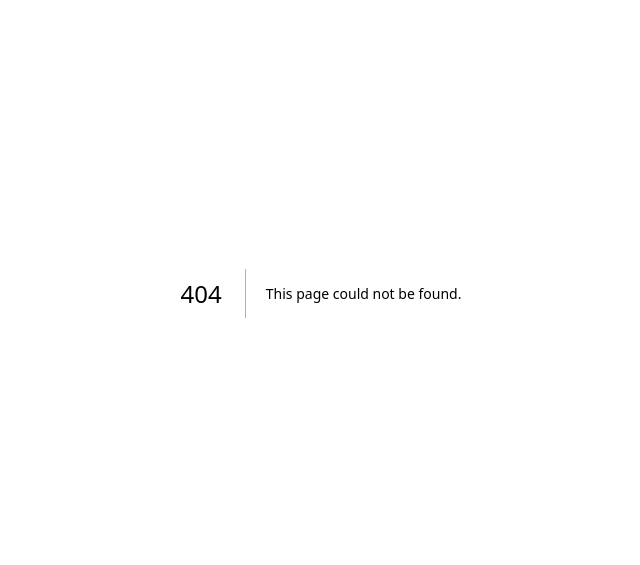
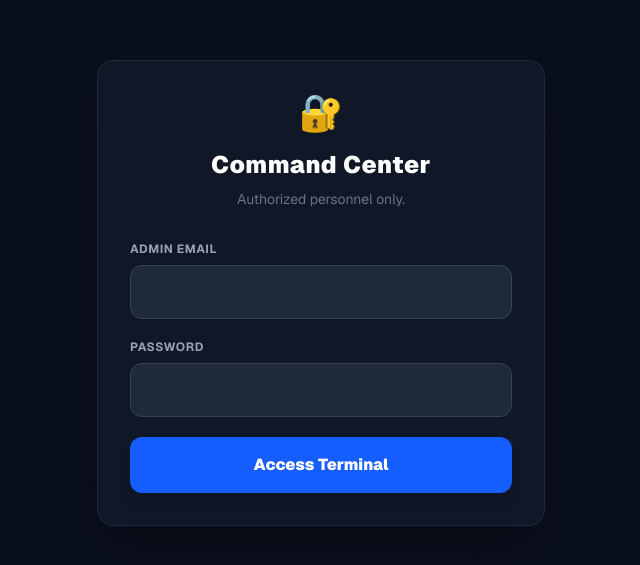
Before and after one commit to baklehmoumen-ux/engineer-pcs-website, a Next.js app: page /admin-login in a window 1280 px wide. Before the commit this address had no page. Shown: the part 107-672 px from the top of the page, without its empty margins (319-959 px from the left). Built offline with nearby package versions, Linux system fonts and the light colour scheme; no server answers.

Commit message:
updated navigation bar

```diff
--- /dev/null
+++ b/src/app/admin-login/page.jsx
@@ -0,0 +1,83 @@
+"use client";
+
+import React, { useState } from 'react';
+import { supabase } from '@/lib/supabase';
+
+export default function AdminLogin() {
+  const [email, setEmail] = useState('');
+  const [password, setPassword] = useState('');
+  const [error, setError] = useState('');
+  const [loading, setLoading] = useState(false);
+
+  const handleLogin = async (e) => {
+    e.preventDefault();
+    setLoading(true);
+    setError('');
+
+    // 1. Authenticate with Supabase
+    const { data, error } = await supabase.auth.signInWithPassword({
+      email,
+      password,
+    });
+
+    if (error) {
+      setError(error.message);
+      setLoading(false);
+    } else if (data?.session) {
+      // 2. Explicitly bake the secure token into a browser Cookie!
+      // The middleware (proxy.js) is looking for a cookie containing 'sb-'
+      document.cookie = `sb-access-token=${data.session.access_token}; path=/; max-age=86400; SameSite=Lax`;
+
+      // 3. Redirect to the now-unlocked admin panel
+      window.location.href = '/admin';
+    }
+  };
+
+  return (
+    <div className="min-h-screen bg-[#0a0f1c] flex items-center justify-center p-4 font-sans">
+      <div className="bg-gray-900 border border-gray-800 p-8 rounded-2xl shadow-2xl w-full max-w-md">
+        <div className="text-center mb-8">
+          <span className="text-4xl">🔐</span>
+          <h1 className="text-2xl font-black text-white mt-4 tracking-wide">Command Center</h1>
+          <p className="text-gray-500 text-sm mt-2">Authorized personnel only.</p>
+        </div>
+
+        {error && (
+          <div className="bg-red-500/10 border border-red-500 text-red-500 text-sm p-3 rounded-lg mb-6 text-center font-bold">
+            {error}
+          </div>
+        )}
+
+        <form onSubmit={handleLogin} className="space-y-5">
+          <div>
+            <label className="block text-xs font-bold text-gray-400 uppercase tracking-wider mb-2">Admin Email</label>
+            <input
+              type="email"
+              required
+              value={email}
+              onChange={(e) => setEmail(e.target.value)}
+              className="w-full bg-gray-800 border border-gray-700 text-white p-3.5 rounded-xl outline-none focus:border-blue-500 transition-colors"
+            />
+          </div>
+          <div>
+            <label className="block text-xs font-bold text-gray-400 uppercase tracking-wider mb-2">Password</label>
+            <input
+              type="password"
+              required
+              value={password}
+              onChange={(e) => setPassword(e.target.value)}
+              className="w-full bg-gray-800 border border-gray-700 text-white p-3.5 rounded-xl outline-none focus:border-blue-500 transition-colors"
+            />
+          </div>
+          <button
+            type="submit"
+            disabled={loading}
+            className="w-full bg-blue-600 hover:bg-blue-700 text-white font-black py-4 rounded-xl shadow-lg transition-transform active:scale-95 mt-4 flex justify-center items-center gap-2"
+          >
+            {loading ? 'Authenticating...' : 'Access Terminal'}
+          </button>
+        </form>
+      </div>
+    </div>
+  );
+}
--- a/src/components/Storefront.jsx
+++ b/src/components/Storefront.jsx
@@ -527,7 +527,7 @@
         </div>
       )}
 
-      {/* 🌟 PREMIUM HEADER NAV WITH INSTAGRAM AND WHATSAPP */}
+      {/* 🌟 PREMIUM HEADER NAV WITH ICON-ONLY INSTAGRAM AND WHATSAPP */}
       <div className="bg-[#101423] text-gray-300 text-[11px] md:text-xs py-2 px-3 md:px-6 flex justify-between items-center z-50 relative border-b border-gray-800/50">
         <div className="flex items-center gap-2 md:gap-3">
           <button onClick={() => setIsMobileMenuOpen(true)} className="lg:hidden text-white hover:text-yellow-400 text-lg md:text-xl transition cursor-pointer">☰</button>
@@ -536,23 +536,25 @@
             {t.proBuilders}
           </span>
         </div>
-        <div className="flex gap-3 md:gap-6 items-center">
+        <div className="flex gap-2 md:gap-4 items-center">
 
-          {/* 🌟 2. ADD AI SEARCH BUTTON HERE */}
-          <button onClick={() => setIsSearchOpen(true)} className="hover:text-indigo-400 text-white font-bold flex items-center gap-1.5 transition text-xs bg-gray-800 hover:bg-gray-700 px-3 py-1.5 rounded-full border border-gray-700 cursor-pointer shadow-sm group">
-            <span className="group-hover:scale-110 transition-transform">🧠</span> Search
+          {/* 🌟 AI SEARCH BUTTON */}
+          <button onClick={() => setIsSearchOpen(true)} className="hover:text-indigo-400 text-white font-bold flex items-center gap-1.5 transition text-xs bg-gray-800 hover:bg-gray-700 px-2.5 md:px-3 py-1.5 rounded-full border border-gray-700 cursor-pointer shadow-sm group">
+            <span className="group-hover:scale-110 transition-transform">🧠</span> <span className="hidden sm:inline">Search</span>
           </button>
 
           <button onClick={() => setLang(lang === 'en' ? 'ar' : 'en')} className="hover:text-yellow-400 text-white font-bold flex items-center gap-1.5 transition text-xs bg-gray-800 hover:bg-gray-700 px-2.5 py-1 rounded-full border border-gray-700 cursor-pointer shadow-sm">
             <span>🌐</span> {lang === 'en' ? 'العربية' : 'English'}
           </button>
 
-          <a href="https://instagram.com/engineer_pcs" target="_blank" rel="noreferrer" className="hover:text-pink-400 flex items-center gap-1.5 transition font-semibold group">
-            <svg className="w-3.5 h-3.5 fill-pink-500 group-hover:scale-110 transition-transform" viewBox="0 0 24 24"><path d="M12 2.163c3.204 0 3.584.012 4.85.07 3.252.148 4.771 1.691 4.919 4.919.058 1.265.069 1.645.069 4.849 0 3.205-.012 3.584-.069 4.849-.149 3.225-1.664 4.771-4.919 4.919-1.266.058-1.644.07-4.85.07-3.204 0-3.584-.012-4.849-.07-3.26-.149-4.771-1.699-4.919-4.92-.058-1.265-.07-1.644-.07-4.849 0-3.204.013-3.583.07-4.849.149-3.227 1.664-4.771 4.919-4.919 1.266-.057 1.645-.069 4.849-.069zm0-2.163c-3.259 0-3.667.014-4.947.072-4.358.2-6.78 2.618-6.98 6.98-.059 1.281-.073 1.689-.073 4.948 0 3.259.014 3.668.072 4.948.2 4.358 2.618 6.78 6.98 6.98 1.281.058 1.689.072 4.948.072 3.259 0 3.668-.014 4.948-.072 4.354-.2 6.782-2.618 6.979-6.98.059-1.28.073-1.689.073-4.948 0-3.259-.014-3.667-.072-4.947-.196-4.354-2.617-6.78-6.979-6.98-1.281-.059-1.69-.073-4.949-.073zm0 5.838c-3.403 0-6.162 2.759-6.162 6.162s2.759 6.163 6.162 6.163 6.162-2.759 6.162-6.163c0-3.403-2.759-6.162-6.162-6.162zm0 10.162c-2.209 0-4-1.79-4-4s1.791-4 4-4 4 1.791 4 4-1.791 4-4 4zm6.406-11.845c-.796 0-1.441.645-1.441 1.44s.645 1.44 1.441 1.44c.795 0 1.439-.645 1.439-1.44s-.644-1.44-1.439-1.44z"/></svg> Instagram
+          {/* ICON-ONLY INSTAGRAM BUTTON */}
+          <a href="https://instagram.com/engineer_pcs" target="_blank" rel="noreferrer" aria-label="Instagram" title="Instagram" className="hover:text-pink-400 flex items-center justify-center p-1.5 bg-gray-800 hover:bg-gray-700 rounded-full border border-gray-700 transition group">
+            <svg className="w-3.5 h-3.5 fill-pink-500 group-hover:scale-110 transition-transform" viewBox="0 0 24 24"><path d="M12 2.163c3.204 0 3.584.012 4.85.07 3.252.148 4.771 1.691 4.919 4.919.058 1.265.069 1.645.069 4.849 0 3.205-.012 3.584-.069 4.849-.149 3.225-1.664 4.771-4.919 4.919-1.266.058-1.644.07-4.85.07-3.204 0-3.584-.012-4.849-.07-3.26-.149-4.771-1.699-4.919-4.92-.058-1.265-.07-1.644-.07-4.849 0-3.204.013-3.583.07-4.849.149-3.227 1.664-4.771 4.919-4.919 1.266-.057 1.645-.069 4.849-.069zm0-2.163c-3.259 0-3.667.014-4.947.072-4.358.2-6.78 2.618-6.98 6.98-.059 1.281-.073 1.689-.073 4.948 0 3.259.014 3.668.072 4.948.2 4.358 2.618 6.78 6.98 6.98 1.281.058 1.689.072 4.948.072 3.259 0 3.668-.014 4.948-.072 4.354-.2 6.782-2.618 6.979-6.98.059-1.28.073-1.689.073-4.948 0-3.259-.014-3.667-.072-4.947-.196-4.354-2.617-6.78-6.979-6.98-1.281-.059-1.69-.073-4.949-.073zm0 5.838c-3.403 0-6.162 2.759-6.162 6.162s2.759 6.163 6.162 6.163 6.162-2.759 6.162-6.163c0-3.403-2.759-6.162-6.162-6.162zm0 10.162c-2.209 0-4-1.79-4-4s1.791-4 4-4 4 1.791 4 4-1.791 4-4 4zm6.406-11.845c-.796 0-1.441.645-1.441 1.44s.645 1.44 1.441 1.44c.795 0 1.439-.645 1.439-1.44s-.644-1.44-1.439-1.44z"/></svg>
           </a>
 
-          <a href="https://wa.me/963946508988" target="_blank" rel="noreferrer" className="hover:text-green-400 flex items-center gap-1.5 transition font-semibold group">
-            <svg className="w-3.5 h-3.5 fill-green-500 group-hover:scale-110 transition-transform" viewBox="0 0 24 24"><path d="M.057 24l1.687-6.163c-1.041-1.804-1.588-3.849-1.587-5.946.003-6.556 5.338-11.891 11.893-11.891 3.181.001 6.167 1.24 8.413 3.488 2.245 2.248 3.481 5.236 3.48 8.414-.003 6.557-5.338 11.892-11.893 11.892-1.99-.001-3.951-.5-5.688-1.448l-6.305 1.654zm6.597-3.807c1.676.995 3.276 1.591 5.392 1.592 5.448 0 9.886-4.434 9.889-9.885.002-5.462-4.415-9.89-9.881-9.892-5.452 0-9.887 4.434-9.889 9.884-.001 2.225.651 3.891 1.746 5.634l-.999 3.648 3.742-.981zm11.387-5.464c-.074-.124-.272-.198-.57-.347-.297-.149-1.758-.868-2.031-.967-.272-.099-.47-.149-.669.149-.198.297-.768.967-.941 1.165-.173.198-.347.223-.644.074-.297-.149-1.255-.462-2.39-1.475-.883-.788-1.48-1.761-1.653-2.059-.173-.297-.018-.458.13-.606.134-.133.297-.347.446-.521.151-.172.2-.296.3-.495.099-.198.05-.372-.025-.521-.075-.148-.669-1.611-.916-2.206-.242-.579-.487-.501-.669-.51l-.57-.01c-.198 0-.52.074-.792.372s-1.04 1.016-1.04 2.479 1.065 2.876 1.213 3.074c.149.198 2.095 3.2 5.076 4.487.709.306 1.263.489 1.694.626.712.226 1.36.194 1.872.118.571-.085 1.758-.719 2.006-1.413.248-.695.248-1.29.173-1.414z"/></svg> WhatsApp
+          {/* ICON-ONLY WHATSAPP BUTTON */}
+          <a href="https://wa.me/963946508988" target="_blank" rel="noreferrer" aria-label="WhatsApp" title="WhatsApp" className="hover:text-green-400 flex items-center justify-center p-1.5 bg-gray-800 hover:bg-gray-700 rounded-full border border-gray-700 transition group">
+            <svg className="w-3.5 h-3.5 fill-green-500 group-hover:scale-110 transition-transform" viewBox="0 0 24 24"><path d="M.057 24l1.687-6.163c-1.041-1.804-1.588-3.849-1.587-5.946.003-6.556 5.338-11.891 11.893-11.891 3.181.001 6.167 1.24 8.413 3.488 2.245 2.248 3.481 5.236 3.48 8.414-.003 6.557-5.338 11.892-11.893 11.892-1.99-.001-3.951-.5-5.688-1.448l-6.305 1.654zm6.597-3.807c1.676.995 3.276 1.591 5.392 1.592 5.448 0 9.886-4.434 9.889-9.885.002-5.462-4.415-9.89-9.881-9.892-5.452 0-9.887 4.434-9.889 9.884-.001 2.225.651 3.891 1.746 5.634l-.999 3.648 3.742-.981zm11.387-5.464c-.074-.124-.272-.198-.57-.347-.297-.149-1.758-.868-2.031-.967-.272-.099-.47-.149-.669.149-.198.297-.768.967-.941 1.165-.173.198-.347.223-.644.074-.297-.149-1.255-.462-2.39-1.475-.883-.788-1.48-1.761-1.653-2.059-.173-.297-.018-.458.13-.606.134-.133.297-.347.446-.521.151-.172.2-.296.3-.495.099-.198.05-.372-.025-.521-.075-.148-.669-1.611-.916-2.206-.242-.579-.487-.501-.669-.51l-.57-.01c-.198 0-.52.074-.792.372s-1.04 1.016-1.04 2.479 1.065 2.876 1.213 3.074c.149.198 2.095 3.2 5.076 4.487.709.306 1.263.489 1.694.626.712.226 1.36.194 1.872.118.571-.085 1.758-.719 2.006-1.413.248-.695.248-1.29.173-1.414z"/></svg>
           </a>
         </div>
       </div>
@@ -942,7 +944,7 @@
                     </h3>
                     <p className="text-gray-300 text-xs leading-relaxed font-medium relative z-10">
                       {lang === 'ar'
-                        ? 'مرحباً بك في مساحتك المخصصة. يتم فحص كل قطعة تختارها تلقائياً لضمان التوافق التام واحتياجات الطاقة. صمم حاسوبك بكل ثقة.'
+                        ? 'مرحباً بك في مساحتك المخصصة. يتم فحص كل قطعة تختارها تلقائياً لضمان التوافق التام وااحتياجات الطاقة. صمم حاسوبك بكل ثقة.'
                         : 'Welcome to your personalized garage. Every component you select is instantly cross-checked for socket compatibility, spatial limits, and wattage requirements. Build your dream machine with absolute confidence.'}
                     </p>
                   </div>
```
